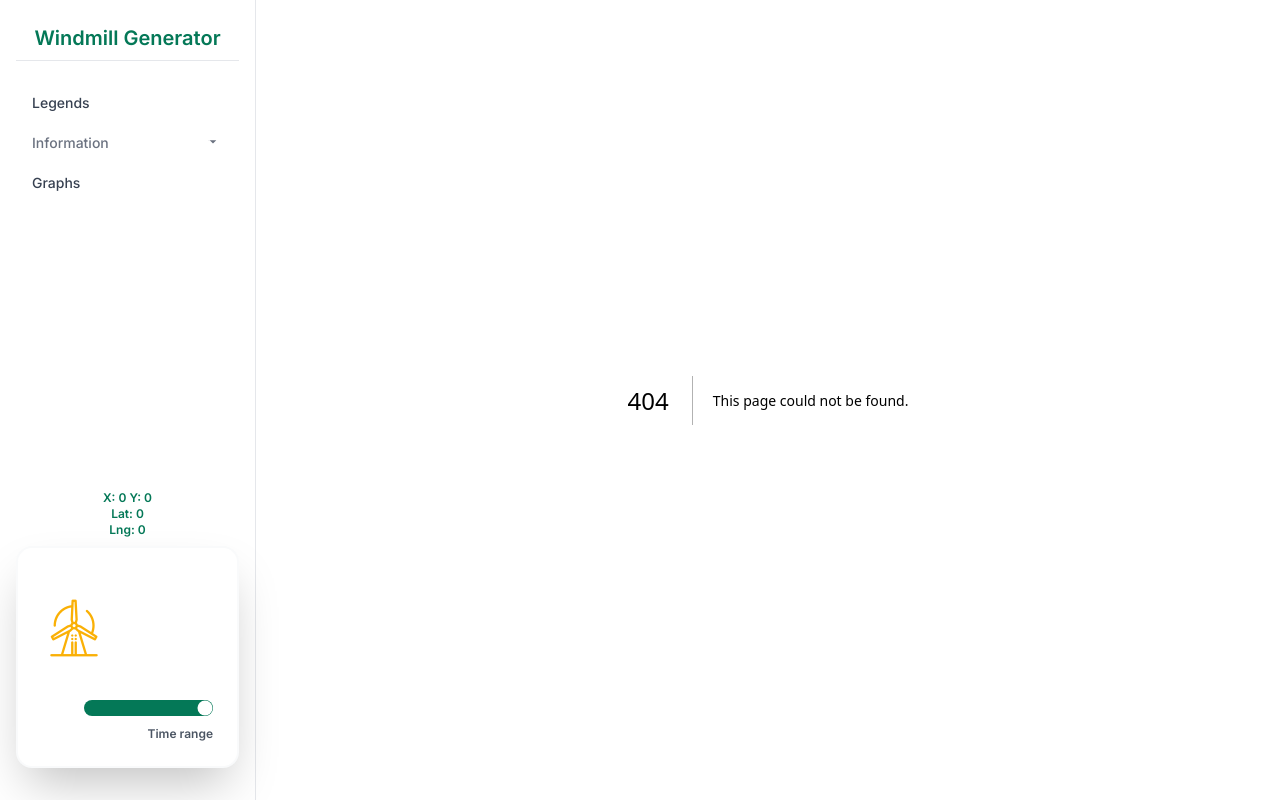
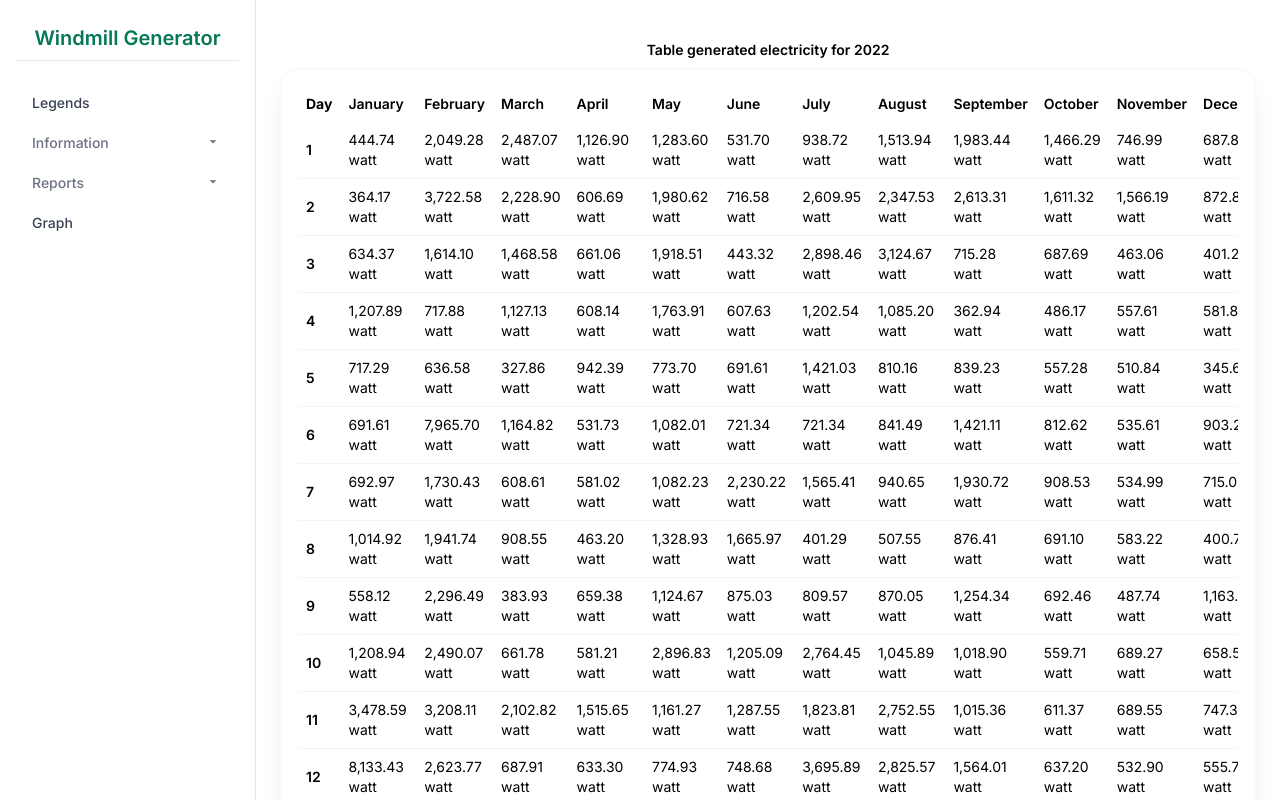
Before and after one commit to mamxalf/windmill-generator-webgis, a Next.js app: page /reports/table in a window 1280 px wide. Before the commit this address had no page. Built offline with nearby package versions, Linux system fonts and the light colour scheme.

Commit message:
feat: separate reports menu

```diff
--- /dev/null
+++ b/src/app/reports/charts/page.tsx
@@ -0,0 +1,71 @@
+"use client";
+
+import { useEffect, useState } from 'react';
+import ChartComponent from '../../../components/Charts/Line';
+import { ChartData, ChartOptions } from 'chart.js';
+import { transformData } from '@/lib/formula';
+
+interface GraphData {
+    year: number;
+    chartData: ChartData<"line">;
+}
+
+export default function ReportsChart() {
+    const [data, setData] = useState<GraphData[]>([]);
+    const [loading, setLoading] = useState(true);
+
+    useEffect(() => {
+        const fetchData = async (year: number): Promise<GraphData> => {
+            try {
+                const response = await fetch(`/data/meteostat-${year}.json`);
+                const data = await response.json();
+                return { year, chartData: transformData(data) };
+            } catch (error) {
+                console.error(`Failed to fetch data for ${year}`, error);
+                return { year, chartData: { labels: [], datasets: [] } };
+            }
+        };
+
+        const loadAllData = async () => {
+            setLoading(true);
+            const years = [2022, 2023, 2024];
+            const results = await Promise.all(years.map(fetchData));
+            setData(results);
+            setLoading(false);
+        };
+
+        loadAllData();
+    }, []);
+
+    const options = (year: number): ChartOptions<'line'> => {
+        return {
+            responsive: true,
+            plugins: {
+                legend: {
+                    position: 'top',
+                },
+                title: {
+                    display: true,
+                    text: `Lighting Generated (watt) ${year}`,
+                },
+            },
+        }
+    };
+
+    return (
+        <div className='px-6'>
+            {loading ? (
+                <p>Loading...</p>
+            ) : (
+                data.map(({ year, chartData }) => (
+                    <div key={year}>
+                        <div className="bg-white shadow-xl p-6 mb-4 mt-4 rounded-2xl border-2 border-gray-50">
+                            <h2>Chart {year}</h2>
+                            <ChartComponent data={chartData} options={options(year)} />
+                        </div>
+                    </div>
+                ))
+            )}
+        </div>
+    );
+}
--- /dev/null
+++ b/src/app/reports/table/page.tsx
@@ -0,0 +1,71 @@
+"use client";
+
+import { useEffect, useState } from "react";
+import { ChartData, ChartOptions } from "chart.js";
+import { transformData } from "@/lib/formula";
+import TableComponent from "@/components/Charts/Table";
+
+interface GraphData {
+    year: number;
+    chartData: ChartData<"line">;
+}
+
+export default function ReportsTable() {
+    const [data, setData] = useState<GraphData[]>([]);
+    const [loading, setLoading] = useState(true);
+
+    useEffect(() => {
+        const fetchData = async (year: number): Promise<GraphData> => {
+            try {
+                const response = await fetch(`/data/meteostat-${year}.json`);
+                const data = await response.json();
+                return { year, chartData: transformData(data) };
+            } catch (error) {
+                console.error(`Failed to fetch data for ${year}`, error);
+                return { year, chartData: { labels: [], datasets: [] } };
+            }
+        };
+
+        const loadAllData = async () => {
+            setLoading(true);
+            const years = [2022, 2023, 2024];
+            const results = await Promise.all(years.map(fetchData));
+            setData(results);
+            setLoading(false);
+        };
+
+        loadAllData();
+    }, []);
+
+    const options = (year: number): ChartOptions<"line"> => {
+        return {
+            responsive: true,
+            plugins: {
+                legend: {
+                    position: "top",
+                },
+                title: {
+                    display: true,
+                    text: `Lighting Generated (watt) ${year}`,
+                },
+            },
+        };
+    };
+
+    return (
+        <div className="px-6">
+            {loading ? (
+                <p>Loading...</p>
+            ) : (
+                data.map(({ year, chartData }) => (
+                    <div key={year}>
+                        <div className="mt-10 mb-10 text-center">
+                            <h2 className="mb-2 text-sm font-semibold">Table generated electricity for {year}</h2>
+                            <TableComponent data={chartData} />
+                        </div>
+                    </div>
+                ))
+            )}
+        </div>
+    );
+}
--- a/src/components/Charts/Table.tsx
+++ b/src/components/Charts/Table.tsx
@@ -12,12 +12,12 @@ const TableComponent = ({ data }: { data: ChartData<"line"> }) => {
     };
 
     return (
-        <section className="mt-4">
+        <section>
             <div className="flex flex-col justify-center">
-                <div className="w-full mx-auto bg-white shadow-lg rounded-sm border border-gray-200">
+                <div className="w-full mx-auto bg-white shadow-xl p-4 rounded-2xl border-2 border-gray-50">
                     <div className="overflow-x-auto">
                         <table className="table-auto w-full">
-                            <thead className="text-xs font-semibold text-gray-400 bg-gray-50">
+                            <thead className="text-sm font-semibold ">
                                 <tr>
                                     <th className="p-2 whitespace-nowrap">Day</th>
                                     {data.datasets.map((dataset, index) => (
--- a/src/components/Sidebar.jsx
+++ b/src/components/Sidebar.jsx
@@ -43,8 +43,18 @@ function ExtendSidebar({ onClick, children }) {
     );
 }
 
-function SidebarItem({ onClick, isActive, children }) {
-    return (
+function SidebarItem({ onClick, isActive, href, children }) {
+    return href ? (
+        <Link
+            className={`block rounded-lg px-4 py-2 text-sm font-medium text-gray-700 ${
+                isActive ? "bg-gray-100" : ""
+            }`}
+            href={href}
+            onClick={onClick}
+        >
+            {children}
+        </Link>
+    ) : (
         <li>
             <a
                 onClick={onClick}
@@ -67,9 +77,14 @@ export default function Sidebar() {
     const pathname = usePathname();
 
     function handleClick(component, menu) {
-        setComponentChild(component);
+        if (component) {
+            setComponentChild(component);
+            setIsOpen(true);
+        }
         setIsActiveMenu(menu);
-        setIsOpen(true);
+
+        // Close extended sidebar
+        if (!component) setIsOpen(false);
     }
 
     return (
@@ -78,7 +93,12 @@ export default function Sidebar() {
                 {/* Top */}
                 <div>
                     <h1 className="text-center font-semibold text-emerald-700 text-xl">
-                        <Link href="/">Windmill Generator</Link>
+                        <Link
+                            onClick={() => handleClick("", "")}
+                            href="/"
+                        >
+                            Windmill Generator
+                        </Link>
                     </h1>
                     <hr className="my-2" />
                     <ul className="mt-6 space-y-1">
@@ -88,6 +108,7 @@ export default function Sidebar() {
                         >
                             Legends
                         </SidebarItem>
+                        {/* Information */}
                         <li>
                             <details className="group [&_summary::-webkit-details-marker]:hidden">
                                 <summary className="flex cursor-pointer items-center justify-between rounded-lg px-4 py-2 text-gray-500 hover:bg-gray-100 hover:text-gray-700">
@@ -141,11 +162,60 @@ export default function Sidebar() {
                                 </ul>
                             </details>
                         </li>
+                        {/* Reports */}
+                        <li>
+                            <details className="group [&_summary::-webkit-details-marker]:hidden">
+                                <summary className="flex cursor-pointer items-center justify-between rounded-lg px-4 py-2 text-gray-500 hover:bg-gray-100 hover:text-gray-700">
+                                    <span className="text-sm font-medium">
+                                        {" "}
+                                        Reports{" "}
+                                    </span>
+                                    <span className="shrink-0 transition duration-300 group-open:-rotate-180">
+                                        <svg
+                                            xmlns="http://www.w3.org/2000/svg"
+                                            className="h-5 w-5"
+                                            viewBox="0 0 20 20"
+                                            fill="currentColor"
+                                        >
+                                            <path
+                                                fillRule="evenodd"
+                                                d="M5.293 7.293a1 1 0 011.414 0L10 10.586l3.293-3.293a1 1 011.414 1.414l-4 4a1 1 0 01-1.414 0L10 10.586l-4-4a1 1 0 010-1.414z"
+                                                clipRule="evenodd"
+                                            />
+                                        </svg>
+                                    </span>
+                                </summary>
+                                <ul className="mt-2 space-y-1 px-4">
+                                    <SidebarItem
+                                        onClick={() =>
+                                            handleClick("", "reports/table")
+                                        }
+                                        href="/reports/table"
+                                        isActive={
+                                            isActiveMenu === "reports/table"
+                                        }
+                                    >
+                                        Table
+                                    </SidebarItem>
+                                    <SidebarItem
+                                        onClick={() =>
+                                            handleClick("", "reports/charts")
+                                        }
+                                        href="/reports/charts"
+                                        isActive={
+                                            isActiveMenu === "reports/charts"
+                                        }
+                                    >
+                                        Charts
+                                    </SidebarItem>
+                                </ul>
+                            </details>
+                        </li>
                         <SidebarItem
                             onClick={() => handleClick(<Graph />, "graph")}
                             isActive={isActiveMenu === "graph"}
                         >
-                            Graphs
+                            Graph
                         </SidebarItem>
                     </ul>
                 </div>
@@ -153,7 +223,9 @@ export default function Sidebar() {
                 {/* Bottom */}
                 <div
                     style={{
-                        display: `${pathname === "/graphs" ? "none" : "block"}`,
+                        display: `${
+                            pathname.includes("/reports") ? "none" : "block"
+                        }`,
                     }}
                 >
                     <h1 className="text-center font-semibold text-emerald-700 text-xs">
```
